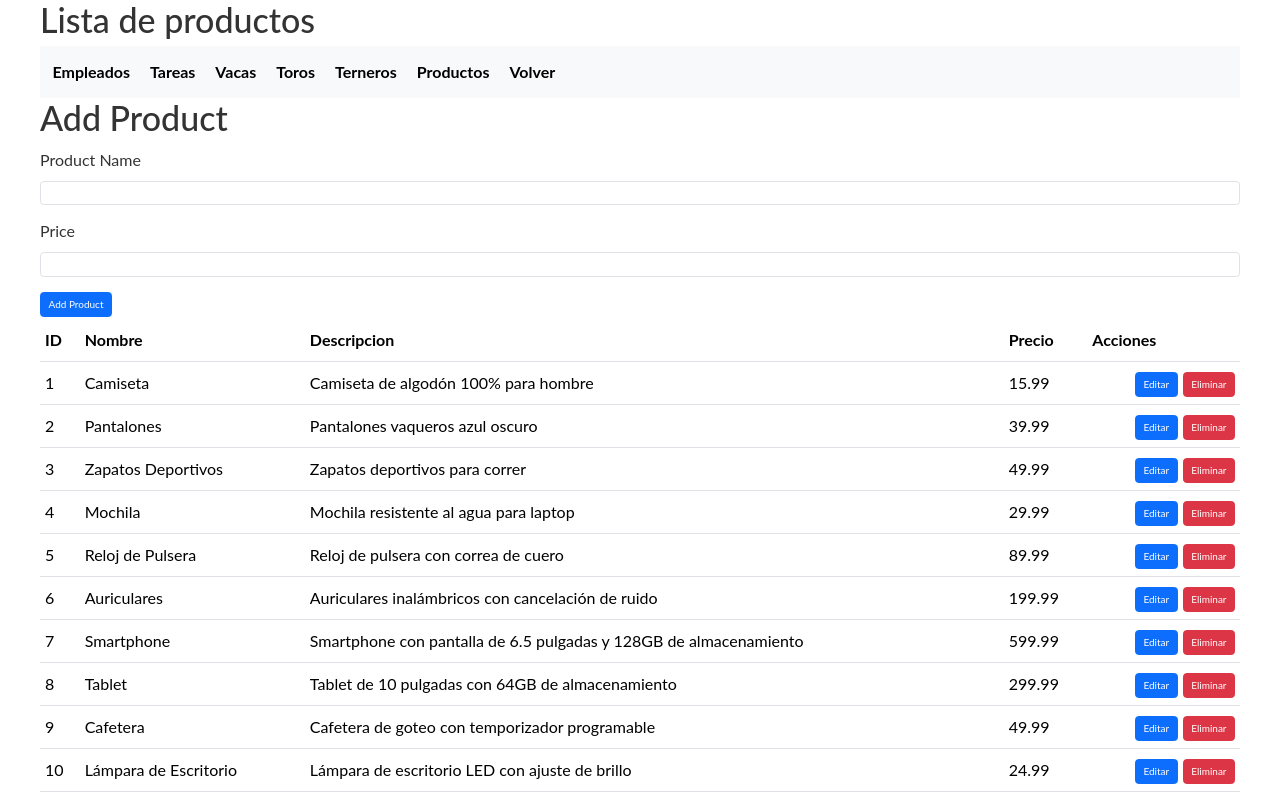
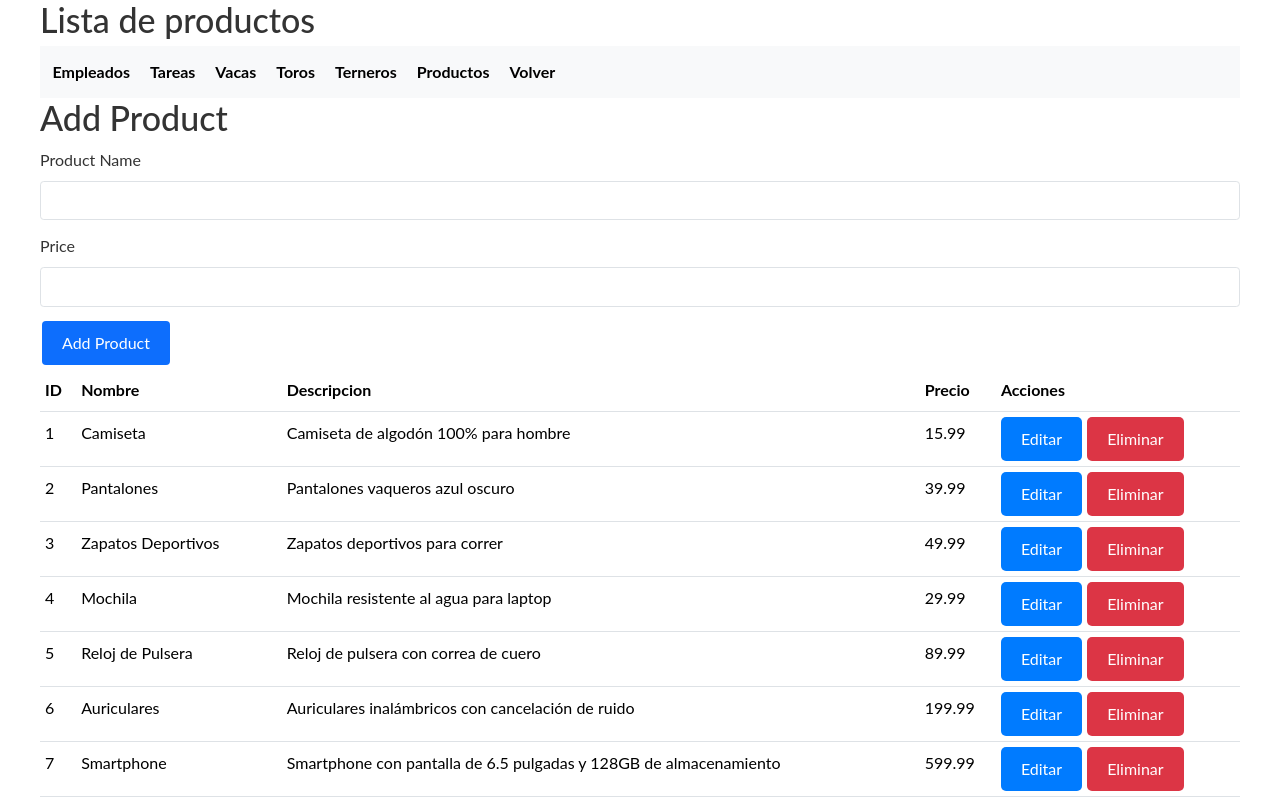
Before and after one commit to stevengodev/FarmeApp, a React (Create React App) app: page /products-list in a window 1280 px wide. Shown: the top 800 px of the page. Built offline with nearby package versions, Linux system fonts and the light colour scheme.

Commit message:
Mejorando algunos estilos de botones e inputs

```diff
--- a/package.json
+++ b/package.json
@@ -22,7 +22,6 @@
     "build": "react-scripts build",
     "test": "react-scripts test",
     "eject": "react-scripts eject"
-
   },
   "eslintConfig": {
     "extends": [
--- /dev/null
+++ b/src/assets/styles/global.css
@@ -0,0 +1,43 @@
+.form-control, .form-select{
+    font-size: 15px;
+    line-height: 2;
+}
+
+.registrarse{
+    font-size: 20px;
+}
+
+.editar, .eliminar{
+  display: inline-block;
+  padding: 10px 20px;
+  font-size: 16px;
+  text-align: center;
+  text-decoration: none;
+  color: white;
+  border: none;
+  border-radius: 5px;
+  cursor: pointer;
+  transition: background-color 0.3s ease, box-shadow 0.3s ease;
+}
+
+.editar{
+    background-color: #007bff;
+}
+
+.eliminar{
+    background-color: #dc3545; /* Rojo */
+}
+
+button[type="submit"], .btn-emparejamiento {
+    color: white;
+    border: none;
+    padding: 10px 20px;
+    text-align: center;
+    text-decoration: none;
+    display: inline-block;
+    font-size: 16px;
+    margin: 4px 2px;
+    cursor: pointer;
+    border-radius: 4px;
+    transition: background-color 0.3s ease;
+  }
--- a/src/components/AuthForm/AuthForm.jsx
+++ b/src/components/AuthForm/AuthForm.jsx
@@ -3,6 +3,7 @@ import React, { useState } from 'react';
 import LoginForm from './LoginForm';
 import RegistrationForm from './RegistrationForm';
 import 'bootstrap/dist/css/bootstrap.min.css';
+import '../../assets/styles/global.css';
 
 const AuthForm = () => {
   const [isLogin, setIsLogin] = useState(true);
@@ -21,7 +22,7 @@ const AuthForm = () => {
             {isLogin
               ? "¿No tienes una cuenta? Regístrate "
               : "¿Ya tienes una cuenta? Inicia sesión "}
-            <button className="btn btn-link p-0" onClick={toggleForm}>
+            <button className="btn btn-link p-0 registrarse" onClick={toggleForm}>
               {isLogin ? 'aquí' : 'aquí'}
             </button>
           </p>
--- a/src/components/CowBabiesComponet/CowBabiesForm.jsx
+++ b/src/components/CowBabiesComponet/CowBabiesForm.jsx
@@ -1,5 +1,6 @@
 import React, { useState } from 'react';
 import { Button, Form, Table } from 'react-bootstrap';
+import '../../assets/styles/global.css'
 
 const CowBabiesForm = () => {
   const [matingRecords, setMatingRecords] = useState([]);
@@ -106,9 +107,11 @@ const CowBabiesForm = () => {
             onChange={handleChange}
           />
         </Form.Group>
-        <Button variant="primary" onClick={handleAddRecord}>
+
+        <Button variant="primary" className='btn-emparejamiento' onClick={handleAddRecord}>
           Agregar Emparejamiento
         </Button>
+
       </Form>
       <Table striped bordered hover>
         <thead>
--- a/src/components/ProductManagement/ProductList.jsx
+++ b/src/components/ProductManagement/ProductList.jsx
@@ -33,9 +33,9 @@ const ProductList = () => {
             <td>{product.nombre}</td>
             <td>{product.descripcion}</td>
             <td>{product.precio}</td>
-            <td colSpan="2" className="text-end">
-                <button className="btn btn-primary me-2">Editar</button>
-                <button className="btn btn-danger">Eliminar</button>
+            <td>
+                <button className="btn btn-primary me-2 editar">Editar</button>
+                <button className="btn btn-danger eliminar">Eliminar</button>
               </td>
           </tr>
         ))}
--- a/src/components/StaffRegistrationForm/StaffList.jsx
+++ b/src/components/StaffRegistrationForm/StaffList.jsx
@@ -35,9 +35,9 @@ const StaffList = () => {
                         <td>{empleado.fecha_inicio}</td>
                         <td>{empleado.username}</td>
                         <td>{empleado.password}</td>
-                        <td colSpan="2" className="text-end">
-                <button className="btn btn-primary me-2">Editar</button>
-                <button className="btn btn-danger">Eliminar</button>
+                        <td>
+                <button className="btn btn-primary me-2 editar"  >Editar</button>
+                <button className="btn btn-danger eliminar">Eliminar</button>
               </td>
                     </tr>
                 ))}
```
